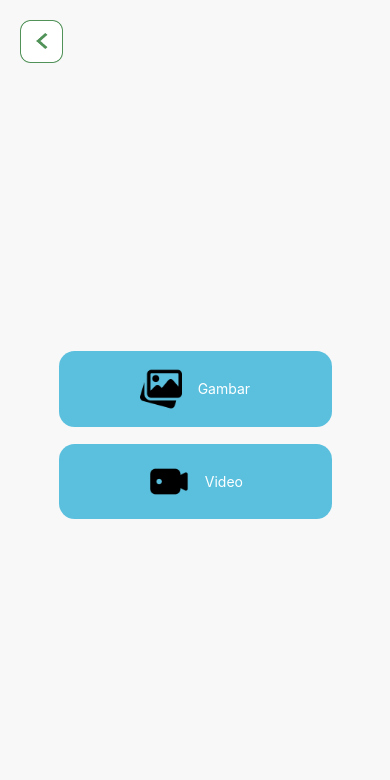
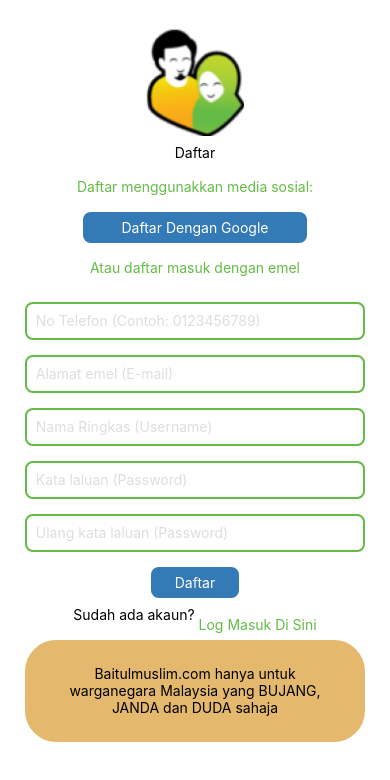
Before and after one commit to Mustafa-ilahi/BaitulMuslim, a React Native app: screen / in a window 390 px wide. Shown: the top 780 px of the page. Built offline with nearby package versions, Linux system fonts and the light colour scheme; what react-native-dimension would draw is missing.

Commit message:
file upload

```diff
--- a/src/screens/ComplaintReport/index.js
+++ b/src/screens/ComplaintReport/index.js
@@ -14,7 +14,7 @@ import {ScrollView} from 'react-native-gesture-handler';
 import BackButton from '../../components/BackButton';
 import {colors, sizes} from '../../services';
 
-export default function ComplaintReport({route}) {
+export default function ComplaintReport({route,navigation}) {
   const {id} = route?.params;
 
   const [noCalon, setNoCalon] = useState('');
@@ -36,6 +36,7 @@ export default function ComplaintReport({route}) {
   const handleFileUpload = () => {
     // You can integrate a file picker library here to allow file attachment
     console.log('File upload functionality here');
+    navigation.navigate('FileUpload');
   };
 
   const handleSubmit = () => {
--- a/src/services/config/navigation.js
+++ b/src/services/config/navigation.js
@@ -21,7 +21,7 @@ export default function MainNavigator() {
     <NavigationContainer>
       <Stack.Navigator
         screenOptions={{headerShown: false}}
-        initialRouteName="FileUpload"
+        // initialRouteName="FileUpload"
         >
         <Stack.Screen name="Registration" component={Registration} />
         <Stack.Screen name="Login" component={Login} />
```
